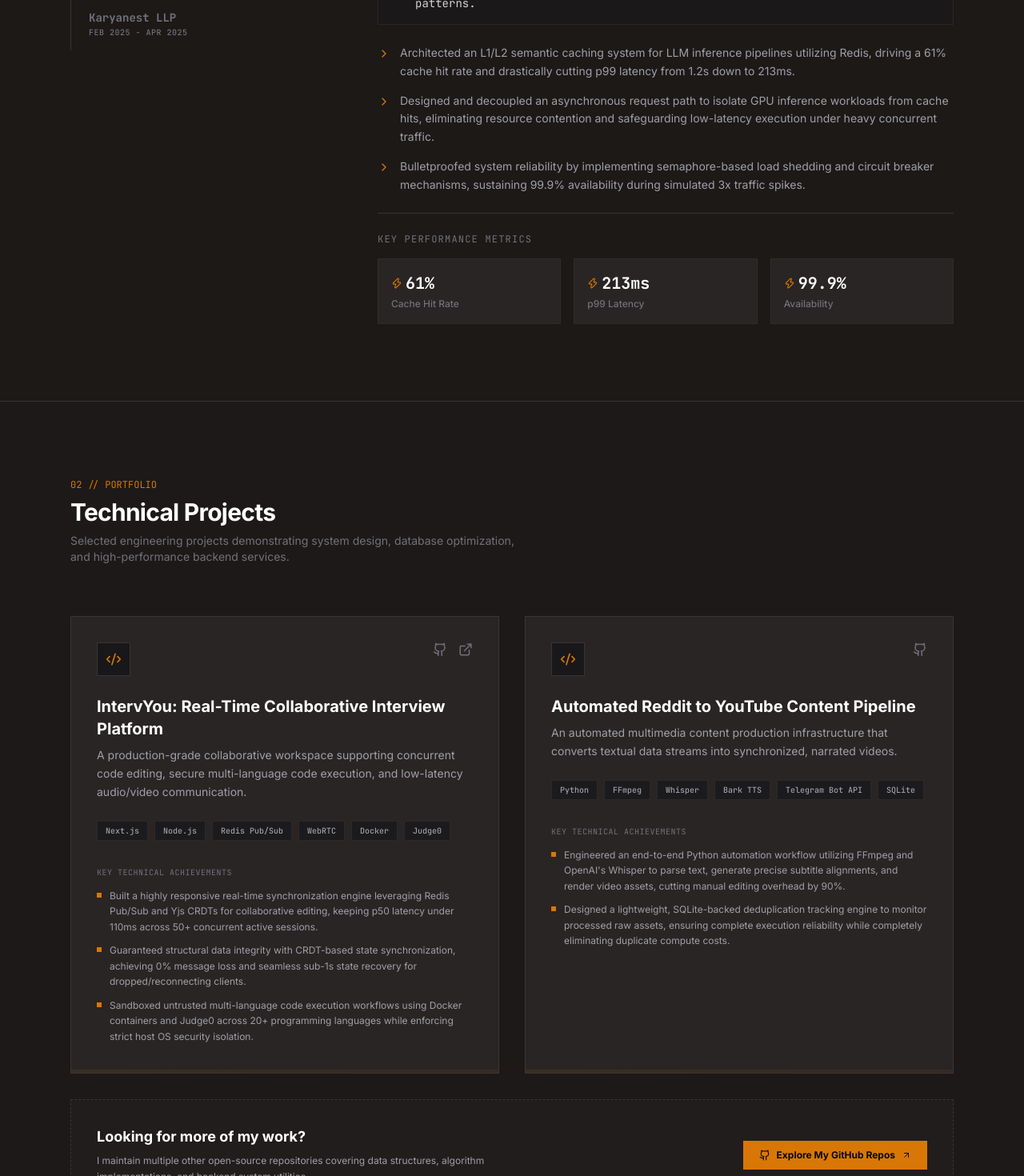
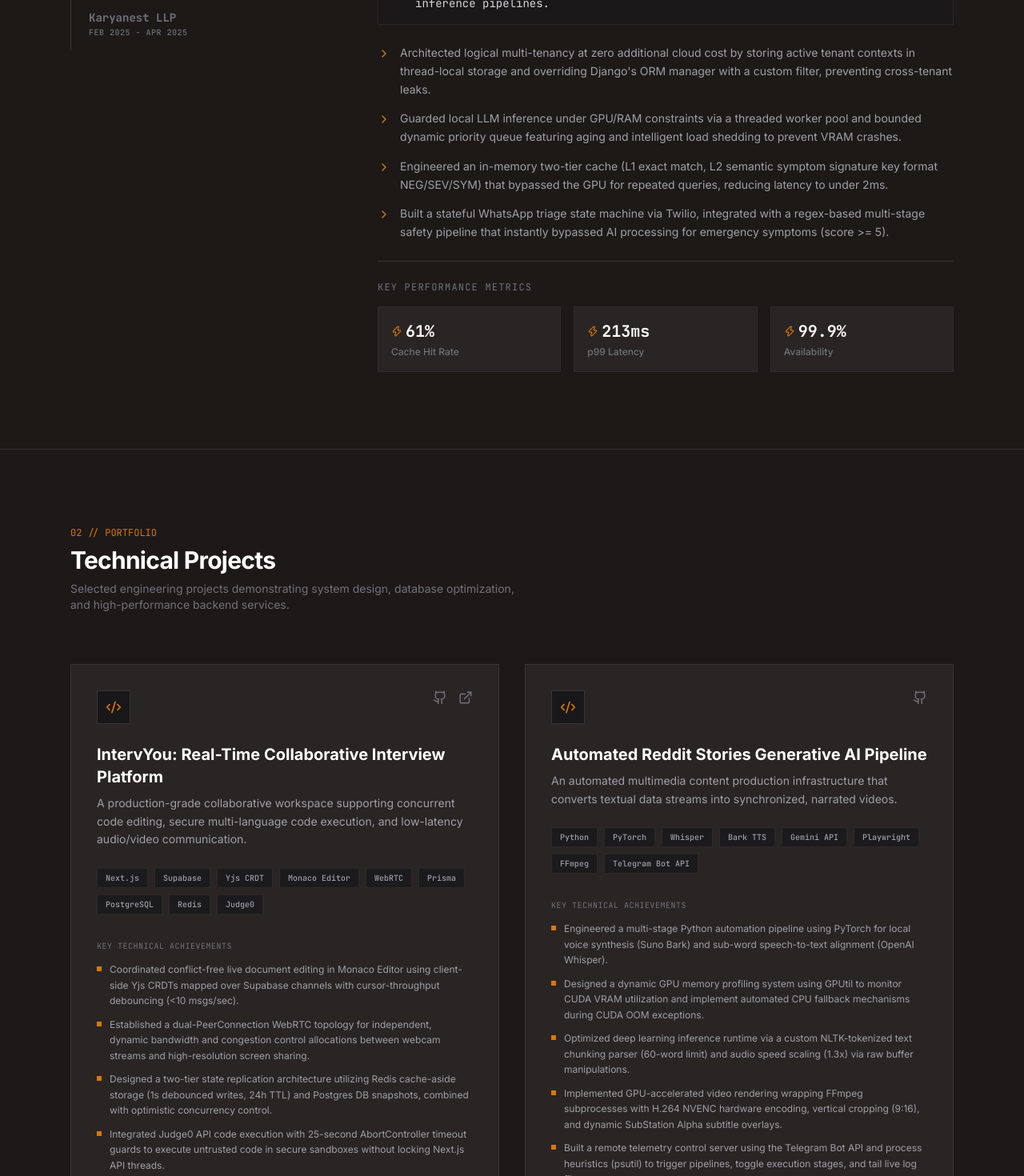
Before and after one commit to Flashyrs/Portfolio, a React (Vite) app: page / in a window 1280 px wide. Shown: the part 1460-2930 px from the top of the page at 80% size. Built offline with nearby package versions, Linux system fonts and the light colour scheme.

Commit message:
Update portfolio project content and resume

```diff
--- a/src/data/resumeData.ts
+++ b/src/data/resumeData.ts
@@ -98,11 +98,12 @@ export const resumeData: ResumeData = {
       company: "SymptomWise Pvt. Ltd.",
       role: "Founding Software Engineer",
       duration: "Oct 2025 - Jan 2026",
-      coreFocus: "Built the technical foundation for a multi-tenant healthcare AI assistant platform, implementing strict tenant isolation and advanced caching patterns.",
+      coreFocus: "Built a secure, logical multi-tenant healthcare AI assistant platform utilizing thread-local request contexts and resource-constrained LLM inference pipelines.",
       bullets: [
-        "Architected an L1/L2 semantic caching system for LLM inference pipelines utilizing Redis, driving a 61% cache hit rate and drastically cutting p99 latency from 1.2s down to 213ms.",
-        "Designed and decoupled an asynchronous request path to isolate GPU inference workloads from cache hits, eliminating resource contention and safeguarding low-latency execution under heavy concurrent traffic.",
-        "Bulletproofed system reliability by implementing semaphore-based load shedding and circuit breaker mechanisms, sustaining 99.9% availability during simulated 3x traffic spikes."
+        "Architected logical multi-tenancy at zero additional cloud cost by storing active tenant contexts in thread-local storage and overriding Django's ORM manager with a custom filter, preventing cross-tenant leaks.",
+        "Guarded local LLM inference under GPU/RAM constraints via a threaded worker pool and bounded dynamic priority queue featuring aging and intelligent load shedding to prevent VRAM crashes.",
+        "Engineered an in-memory two-tier cache (L1 exact match, L2 semantic symptom signature key format NEG/SEV/SYM) that bypassed the GPU for repeated queries, reducing latency to under 2ms.",
+        "Built a stateful WhatsApp triage state machine via Twilio, integrated with a regex-based multi-stage safety pipeline that instantly bypassed AI processing for emergency symptoms (score >= 5)."
       ],
       metrics: [
         { label: "Cache Hit Rate", value: "61%" },
@@ -146,23 +147,28 @@ export const resumeData: ResumeData = {
   projects: [
     {
       title: "IntervYou: Real-Time Collaborative Interview Platform",
-      stack: ["Next.js", "Node.js", "Redis Pub/Sub", "WebRTC", "Docker", "Judge0"],
+      stack: ["Next.js", "Supabase", "Yjs CRDT", "Monaco Editor", "WebRTC", "Prisma", "PostgreSQL", "Redis", "Judge0"],
       summary: "A production-grade collaborative workspace supporting concurrent code editing, secure multi-language code execution, and low-latency audio/video communication.",
       bullets: [
-        "Built a highly responsive real-time synchronization engine leveraging Redis Pub/Sub and Yjs CRDTs for collaborative editing, keeping p50 latency under 110ms across 50+ concurrent active sessions.",
-        "Guaranteed structural data integrity with CRDT-based state synchronization, achieving 0% message loss and seamless sub-1s state recovery for dropped/reconnecting clients.",
-        "Sandboxed untrusted multi-language code execution workflows using Docker containers and Judge0 across 20+ programming languages while enforcing strict host OS security isolation."
+        "Coordinated conflict-free live document editing in Monaco Editor using client-side Yjs CRDTs mapped over Supabase channels with cursor-throughput debouncing (<10 msgs/sec).",
+        "Established a dual-PeerConnection WebRTC topology for independent, dynamic bandwidth and congestion control allocations between webcam streams and high-resolution screen sharing.",
+        "Designed a two-tier state replication architecture utilizing Redis cache-aside storage (1s debounced writes, 24h TTL) and Postgres DB snapshots, combined with optimistic concurrency control.",
+        "Integrated Judge0 API code execution with 25-second AbortController timeout guards to execute untrusted code in secure sandboxes without locking Next.js API threads.",
+        "Constructed a custom Java reflection-based test harness compiler that polyfills JSON parsing, executing dynamic test suites in sandboxed environments with zero external dependencies."
       ],
       demoUrl: "https://interv-you.vercel.app/",
       githubUrl: "https://github.com/Flashyrs/intervYou"
     },
     {
-      title: "Automated Reddit to YouTube Content Pipeline",
-      stack: ["Python", "FFmpeg", "Whisper", "Bark TTS", "Telegram Bot API", "SQLite"],
+      title: "Automated Reddit Stories Generative AI Pipeline",
+      stack: ["Python", "PyTorch", "Whisper", "Bark TTS", "Gemini API", "Playwright", "FFmpeg", "Telegram Bot API"],
       summary: "An automated multimedia content production infrastructure that converts textual data streams into synchronized, narrated videos.",
       bullets: [
-        "Engineered an end-to-end Python automation workflow utilizing FFmpeg and OpenAI's Whisper to parse text, generate precise subtitle alignments, and render video assets, cutting manual editing overhead by 90%.",
-        "Designed a lightweight, SQLite-backed deduplication tracking engine to monitor processed raw assets, ensuring complete execution reliability while completely eliminating duplicate compute costs."
+        "Engineered a multi-stage Python automation pipeline using PyTorch for local voice synthesis (Suno Bark) and sub-word speech-to-text alignment (OpenAI Whisper).",
+        "Designed a dynamic GPU memory profiling system using GPUtil to monitor CUDA VRAM utilization and implement automated CPU fallback mechanisms during CUDA OOM exceptions.",
+        "Optimized deep learning inference runtime via a custom NLTK-tokenized text chunking parser (60-word limit) and audio speed scaling (1.3x) via raw buffer manipulations.",
+        "Implemented GPU-accelerated video rendering wrapping FFmpeg subprocesses with H.264 NVENC hardware encoding, vertical cropping (9:16), and dynamic SubStation Alpha subtitle overlays.",
+        "Built a remote telemetry control server using the Telegram Bot API and process heuristics (psutil) to trigger pipelines, toggle execution stages, and tail live log files."
       ],
       githubUrl: "https://github.com/Flashyrs/reddit-stories"
     }
```
Also changed, not shown: 2 other files (tests, documents, lock files or other folders).
